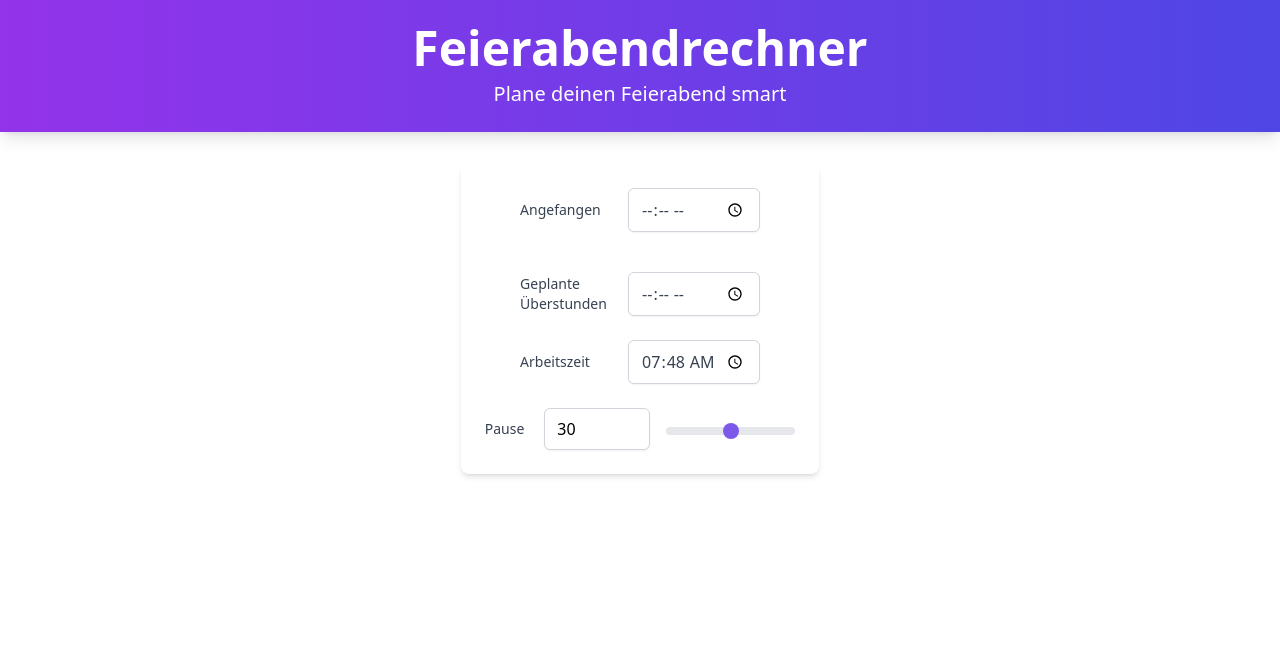
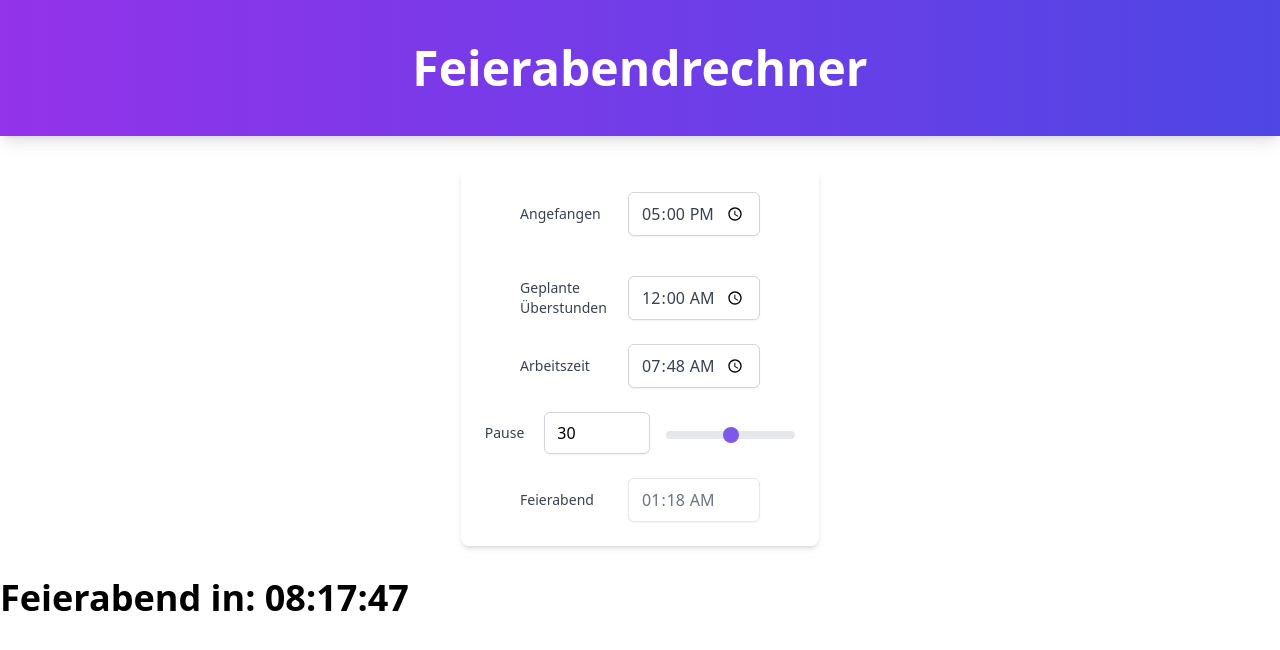
Before and after one commit to lulkebit/lulkebit.github.io, a React (Create React App) app: page / in a window 1280 px wide. Shown: the top 650 px of the page. Built offline with nearby package versions, Linux system fonts and the light colour scheme.

Commit message:
chore: Update App.js to calculate remaining time

```diff
--- a/src/App.js
+++ b/src/App.js
@@ -1,38 +1,110 @@
 import './App.css';
-
-import React, { useState } from 'react';
-
+import React, { useState, useEffect } from 'react';
+import Header from './components/Header';
 import ComponentContainer from './components/ComponentContainer';
 import TimeInput from './components/TimeInput';
-import Header from './components/Header';
 import Slider from './components/Slider';
-import NumberInput from './components/NumberInput';
 
 function App() {
-    const [sliderValue, setSliderValue] = useState(30);
-
-    const handleSliderChange = (e) => {
-        setSliderValue(e.target.value);
+    const getCurrentTime = () => {
+        const now = new Date();
+        return `${String(now.getHours()).padStart(2, '0')}:${String(
+            now.getMinutes()
+        ).padStart(2, '0')}`;
     };
 
-    const handleNumberInputChange = (e) => {
-        const value = Math.max(0, Math.min(60, Number(e.target.value)));
-        setSliderValue(value);
+    const [sliderValue, setSliderValue] = useState(30);
+    const [startTime, setStartTime] = useState(getCurrentTime());
+    const [plannedOvertime, setPlannedOvertime] = useState('00:00');
+    const [workTime, setWorkTime] = useState('07:48');
+    const [remainingTime, setRemainingTime] = useState('');
+    const [endTime, setEndTime] = useState('');
+
+    const calculateTimes = () => {
+        const now = new Date();
+        const [startHours, startMinutes] = startTime.split(':').map(Number);
+        const [overtimeHours, overtimeMinutes] = plannedOvertime
+            .split(':')
+            .map(Number);
+        const [workHours, workMinutes] = workTime.split(':').map(Number);
+
+        const startDate = new Date(now);
+        startDate.setHours(startHours, startMinutes, 0, 0);
+
+        const totalMinutes =
+            (workHours + overtimeHours) * 60 +
+            workMinutes +
+            overtimeMinutes +
+            sliderValue;
+        const endDate = new Date(startDate.getTime() + totalMinutes * 60000);
+
+        if (endDate <= now) {
+            setRemainingTime('00:00:00');
+            setEndTime(getCurrentTime());
+            return;
+        }
+
+        const diff = endDate - now;
+        const hours = Math.floor(diff / 3600000);
+        const minutes = Math.floor((diff % 3600000) / 60000);
+        const seconds = Math.floor((diff % 60000) / 1000);
+
+        setRemainingTime(
+            `${String(hours).padStart(2, '0')}:${String(minutes).padStart(
+                2,
+                '0'
+            )}:${String(seconds).padStart(2, '0')}`
+        );
+
+        setEndTime(
+            `${String(endDate.getHours()).padStart(2, '0')}:${String(
+                endDate.getMinutes()
+            ).padStart(2, '0')}`
+        );
     };
+
+    useEffect(() => {
+        const interval = setInterval(calculateTimes, 1000);
+        return () => clearInterval(interval);
+    }, [startTime, plannedOvertime, workTime, sliderValue]);
 
     return (
         <div>
             <Header />
             <ComponentContainer>
-                <TimeInput label='Angefangen' enabled={true} />
-                <TimeInput label='Geplante Überstunden' enabled={true} />
-                <TimeInput label='Arbeitszeit' value='07:48' enabled={true} />
+                <TimeInput
+                    label='Angefangen'
+                    value={startTime}
+                    onChange={(e) => setStartTime(e.target.value)}
+                    enabled={true}
+                />
+                <TimeInput
+                    label='Geplante Überstunden'
+                    value={plannedOvertime}
+                    onChange={(e) => setPlannedOvertime(e.target.value)}
+                    enabled={true}
+                />
+                <TimeInput
+                    label='Arbeitszeit'
+                    value={workTime}
+                    onChange={(e) => setWorkTime(e.target.value)}
+                    enabled={true}
+                />
                 <Slider
                     label='Pause'
                     value={sliderValue}
-                    onChange={(e) => setSliderValue(e.target.value)}
+                    onChange={(e) => setSliderValue(Number(e.target.value))}
+                />
+                <TimeInput
+                    label='Feierabend'
+                    value={endTime}
+                    onChange={() => {}}
+                    enabled={false}
                 />
             </ComponentContainer>
+            <div className='text-4xl font-bold mt-8'>
+                Feierabend in: {remainingTime}
+            </div>
         </div>
     );
 }
--- a/src/components/Header.jsx
+++ b/src/components/Header.jsx
@@ -4,12 +4,9 @@ const Header = () => {
     return (
         <header className='bg-gradient-to-r from-purple-600 to-indigo-600 text-white py-6 px-4 shadow-lg'>
             <div className='container mx-auto'>
-                <h1 className='text-4xl md:text-5xl font-bold text-center'>
+                <h1 className='text-4xl md:text-5xl font-bold text-center py-5'>
                     Feierabendrechner
                 </h1>
-                <p className='text-xl mt-2 text-center font-light'>
-                    Plane deinen Feierabend smart
-                </p>
             </div>
         </header>
     );
--- a/src/components/TimeInput.jsx
+++ b/src/components/TimeInput.jsx
@@ -1,6 +1,6 @@
 import React from 'react';
 
-const TimeInput = ({ label, value, enabled = true }) => {
+const TimeInput = ({ label, value, onChange, enabled = true }) => {
     return (
         <div className='flex items-center mb-4'>
             <label
@@ -14,6 +14,7 @@ const TimeInput = ({ label, value, enabled = true }) => {
                     type='time'
                     id={label.toLowerCase().replace(' ', '-')}
                     value={value}
+                    onChange={onChange}
                     disabled={!enabled}
                     className={`
             w-30 px-3 py-2
```
